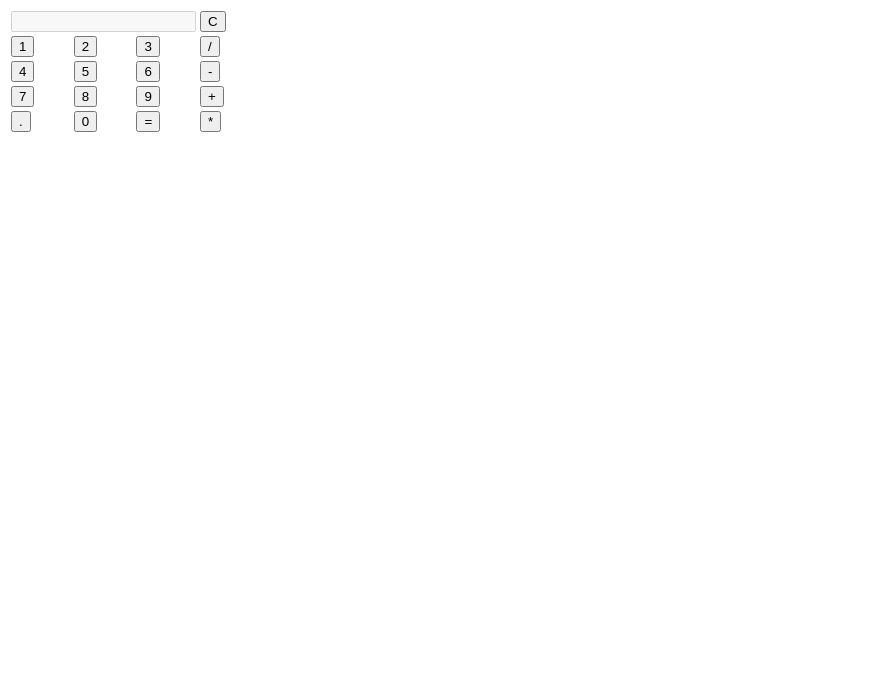
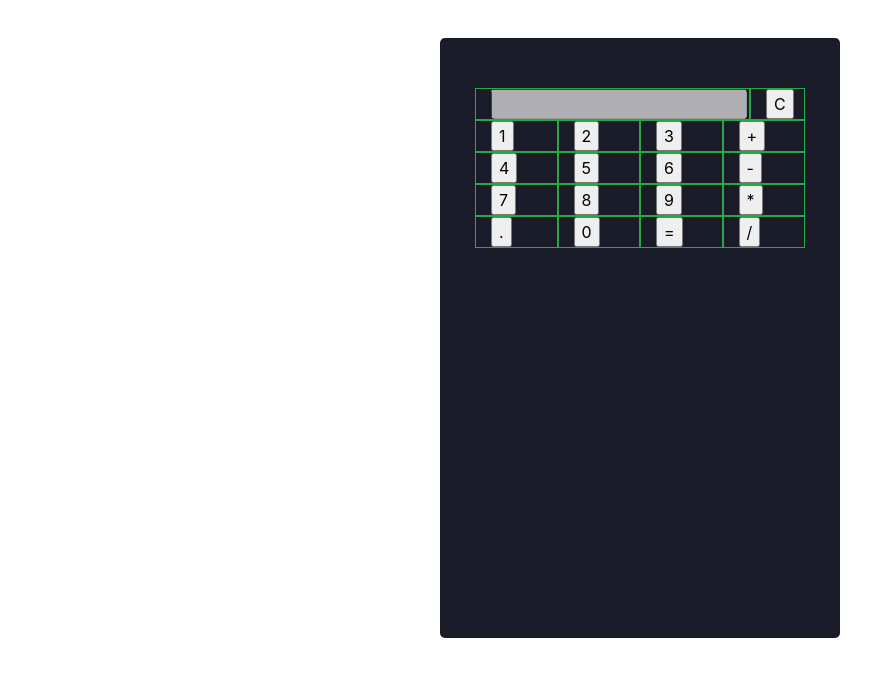
Before and after one commit to RabiaArif/JS-Calculator, a plain HTML site: page index.html in a window 1280 px wide. Shown: the whole page, without its empty margins (0-892 px from the left). Drawn offline with nearby package versions, Linux system fonts and the light colour scheme.

Commit message:
Adding bootstrap grid and js file with js function eval() but it is not recomemded because of security risks. Read index.js file

```diff
--- a/index.css
+++ b/index.css
@@ -1,38 +1,12 @@
 @import url('https://fonts.googleapis.com/css2?family=Orbitron&display=swap');
-.calculator {
+.calCont {
+    margin-top: 3% !important;
+
     padding: 50px;
     border-radius: 5px;
     height: 600px;
     width: 400px;
-    margin: auto;
-    /* margin-top: */
+    /* margin: auto; */
     background-color: #191b28;
+    color: white;
 }
-.display-box {
-    font-family: 'Orbitron', sans-serif;
-    background-color: #dcdbe1;
-    border: solid black 0.5px;
-    color: black;
-    border-radius: 5px;
-    width: 100%;
-    height: 65%;
-}
-#btn {
-    background-color: #fb0066;
-}
-input[type=button] {
-    font-family: 'Orbitron', sans-serif;
-    background-color: #64278f;
-    color: white;
-    border: solid black 0.5px;
-    width: 100%;
-    border-radius: 5px;
-    height: 70%;
-    outline: none;
-}
-input:active[type=button] {
-    background: #e5e5e5;
-    -webkit-box-shadow: inset 0px 0px 5px #c1c1c1;
-    -moz-box-shadow: inset 0px 0px 5px #c1c1c1;
-    box-shadow: inset 0px 0px 5px #c1c1c1;
-}
--- a/index.html
+++ b/index.html
@@ -5,44 +5,81 @@
     <meta http-equiv="X-UA-Compatible" content="IE=edge">
     <meta name="viewport" content="width=device-width, initial-scale=1.0">
     <title>JavaScript Calculator</title>
+    <script src="https://code.jquery.com/jquery-3.3.1.slim.min.js" integrity="sha384-q8i/X+965DzO0rT7abK41JStQIAqVgRVzpbzo5smXKp4YfRvH+8abtTE1Pi6jizo" crossorigin="anonymous"></script>
+    <script src="https://cdnjs.cloudflare.com/ajax/libs/popper.js/1.14.7/umd/popper.min.js" integrity="sha384-UO2eT0CpHqdSJQ6hJty5KVphtPhzWj9WO1clHTMGa3JDZwrnQq4sF86dIHNDz0W1" crossorigin="anonymous"></script>
+    <script src="https://stackpath.bootstrapcdn.com/bootstrap/4.3.1/js/bootstrap.min.js" integrity="sha384-JjSmVgyd0p3pXB1rRibZUAYoIIy6OrQ6VrjIEaFf/nJGzIxFDsf4x0xIM+B07jRM" crossorigin="anonymous"></script>
+    <!--BOOTSTRAP CSS-->
+    <link rel="stylesheet" href="https://stackpath.bootstrapcdn.com/bootstrap/4.3.1/css/bootstrap.min.css" integrity="sha384-ggOyR0iXCbMQv3Xipma34MD+dH/1fQ784/j6cY/iJTQUOhcWr7x9JvoRxT2MZw1T" crossorigin="anonymous">
+    <link rel="stylesheet" href="index.css">
+    <script type="text/javascript" src="index.js"></script>
 </head>
 <body>
-    <div>
-        <table class="calculator" >
-            <tr>
-                <td colspan="3"> <input class="display-box" type="text" id="result" disabled /> </td>
+    <div class="container calCont">
+        <div class="row">
+            <div class="col-10 border border-success ">
+                <input class="display-box" type="text" id="result" disabled />
+            </div>
+            <div class="col-2 border border-success ">
+                <input type="button" value="C" onclick="clearScreen()" id="btn" />
+            </div>
+        </div>
+        <div class="row">
+          <div class="col border border-success ">
+            <input type="button" value="1" onclick="display('1')" />
+          </div>
+          <div class="col border border-success ">
+            <input type="button" value="2" onclick="display('2')" />
+          </div>
+          <div class="col border border-success ">
+            <input type="button" value="3" onclick="display('3')" />
+          </div>
+          <div class="col border border-success ">
+            <input type="button" value="+" onclick="display('+')" />
+          </div>
+        </div>
+        <div class="row">
+            <div class="col border border-success ">
+              <input type="button" value="4" onclick="display('4')" />
+            </div>
+            <div class="col border border-success ">
+              <input type="button" value="5" onclick="display('5')" />
+            </div>
+            <div class="col border border-success ">
+              <input type="button" value="6" onclick="display('6')" />
+            </div>
+            <div class="col border border-success ">
+              <input type="button" value="-" onclick="display('-')" />
+            </div>
+          </div>
+          <div class="row">
+            <div class="col border border-success ">
+              <input type="button" value="7" onclick="display('7')" />
+            </div>
+            <div class="col border border-success ">
+              <input type="button" value="8" onclick="display('8')" />
+            </div>
+            <div class="col border border-success ">
+              <input type="button" value="9" onclick="display('9')" />
+            </div>
+            <div class="col border border-success ">
+              <input type="button" value="*" onclick="display('*')" />
+            </div>
+          </div>
+          <div class="row">
+            <div class="col border border-success ">
+              <input type="button" value="." onclick="display('.')" />
+            </div>
+            <div class="col border border-success ">
+              <input type="button" value="0" onclick="display('0')" />
+            </div>
+            <div class="col border border-success ">
+              <input type="button" value="=" onclick="calculate()" id="btn" />
+            </div>
+            <div class="col border border-success ">
+              <input type="button" value="/" onclick="display('/')" />
+            </div>
+          </div>
 
-                <!-- clearScreen() function clears all the values -->
-                <td> <input type="button" value="C" onclick="clearScreen()" id="btn" /> </td>
-            </tr>
-            <tr>
-                <!-- display() function displays the value of clicked button -->
-                <td> <input type="button" value="1" onclick="display('1')" /> </td>
-                <td> <input type="button" value="2" onclick="display('2')" /> </td>
-                <td> <input type="button" value="3" onclick="display('3')" /> </td>
-                <td> <input type="button" value="/" onclick="display('/')" /> </td>
-            </tr>
-            <tr>
-                <td> <input type="button" value="4" onclick="display('4')" /> </td>
-                <td> <input type="button" value="5" onclick="display('5')" /> </td>
-                <td> <input type="button" value="6" onclick="display('6')" /> </td>
-                <td> <input type="button" value="-" onclick="display('-')" /> </td>
-            </tr>
-            <tr>
-                <td> <input type="button" value="7" onclick="display('7')" /> </td>
-                <td> <input type="button" value="8" onclick="display('8')" /> </td>
-                <td> <input type="button" value="9" onclick="display('9')" /> </td>
-                <td> <input type="button" value="+" onclick="display('+')" /> </td>
-            </tr>
-            <tr>
-                <td> <input type="button" value="." onclick="display('.')" /> </td>
-                <td> <input type="button" value="0" onclick="display('0')" /> </td>
-
-                <!-- calculate() function evaluates the mathematical expression -->
-                <td> <input type="button" value="=" onclick="calculate()" id="btn" /> </td>
-                <td> <input type="button" value="*" onclick="display('*')" /> </td>
-            </tr>
-            </table>
-    </div>
+      </div>
 </body>
 </html>
--- a/index.js
+++ b/index.js
@@ -11,6 +11,16 @@ function display(value) {
 // This function evaluates the expression and returns result
 function calculate() {
     var p = document.getElementById("result").value;
-    var q = eval(p);
+    var q = eval(p);            //  The eval() method evaluates or executes an argument.
+                                // If the argument is an expression,
+                                // eval() evaluates the expression.
+                                // If the argument is one or more JavaScript statements,
+                                // eval() executes the statements.
+
+                                // But use of eval is not preferable beacause of security risk.
+                                // With eval(), malicious code can run inside your application without permission.
+                                // With eval(), third-party code can see the scope of your application,
+                                // which can lead to possible attacks.
+
     document.getElementById("result").value = q;
 }
```
